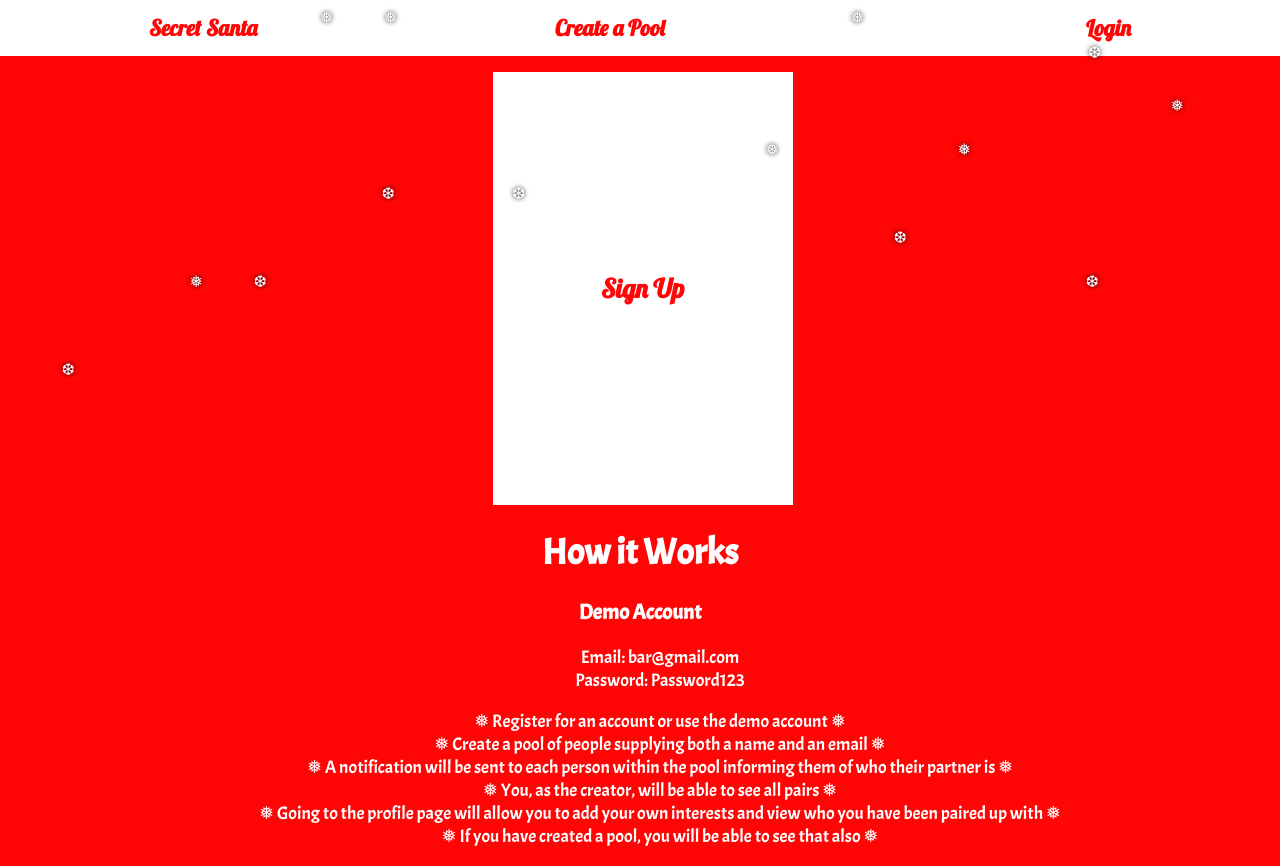
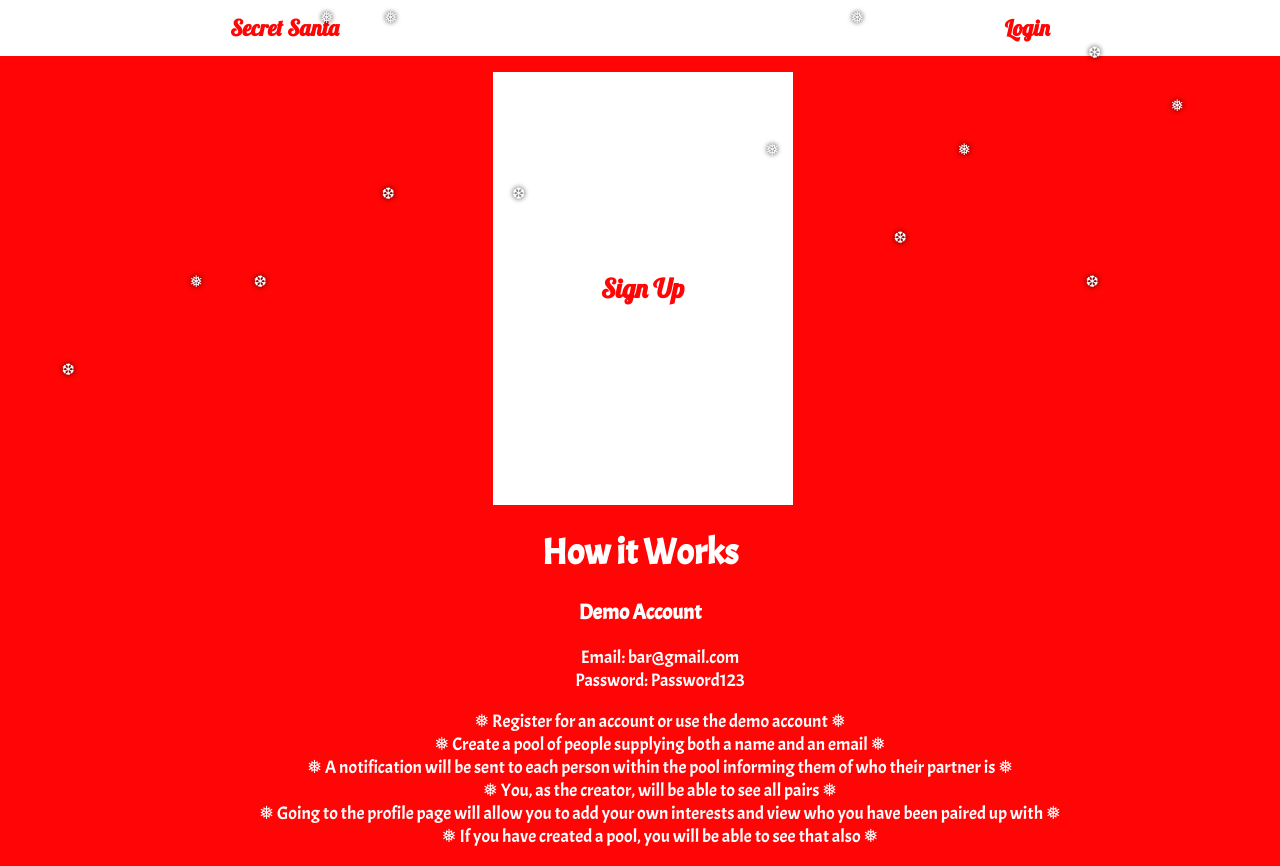
Before and after one commit to snazzyj/SecretSanta, a React (Create React App) app: page / in a window 1280 px wide. Built offline with nearby package versions, Linux system fonts and the light colour scheme; the HTML template or start-up script is replaced by a standard one.

Commit message:
updated conditional rendering

```diff
--- a/src/Nav/navbar.js
+++ b/src/Nav/navbar.js
@@ -22,11 +22,13 @@ class NavBar extends Component {
             <nav className="navbar">
                 <Link to="/" className="secretsanta">Secret Santa</Link>
                 <span> </span>
+                {isLoggedIn &&
                 <Link to="/create" className="createpool">Create a Pool</Link>
+                &&
                 <span> </span>
-                {isLoggedIn && (
+                &&
                 <Link to={`/profile/${userId}`} className="profile">Profile</Link>
-                )}
+                }
                 <span> </span>
                 {TokenService.hasAuthToken()
                 ? <Link onClick={this.handleLogoutClick} to='/' className="login">Logout</Link>
--- a/src/mobileNav/mobile.js
+++ b/src/mobileNav/mobile.js
@@ -68,11 +68,13 @@ class Mobile extends Component {
                     <nav className="mobileNav">
                         <Link to="/" onClick={this.closeNavBar} className="secretsanta">Secret Santa</Link>
                         <span> </span>
+                        {isLoggedIn &&
                         <Link to="/create" onClick={this.closeNavBar} className="createpool">Create a Pool</Link>
+                        &&
                         <span> </span>
-                        {isLoggedIn && (
-                            <Link to={`/profile/${userId}`} onClick={this.closeNavBar} className="profile">Profile</Link>
-                        )}
+                        &&
+                        <Link to={`/profile/${userId}`} onClick={this.closeNavBar} className="profile">Profile</Link>
+                        }
                         <span> </span>
                         {TokenService.hasAuthToken()
                             ? <Link onClick={() => {
```
